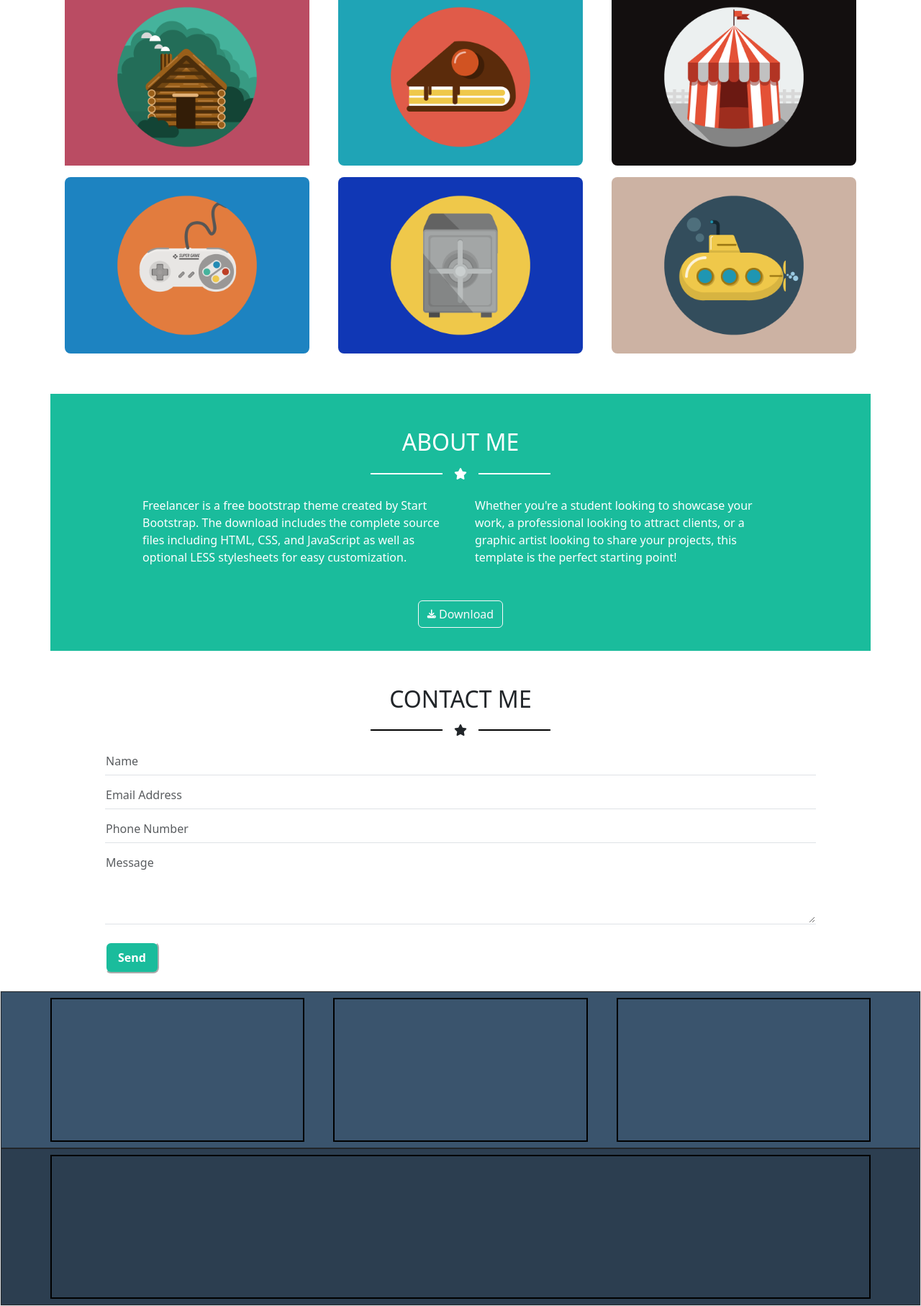
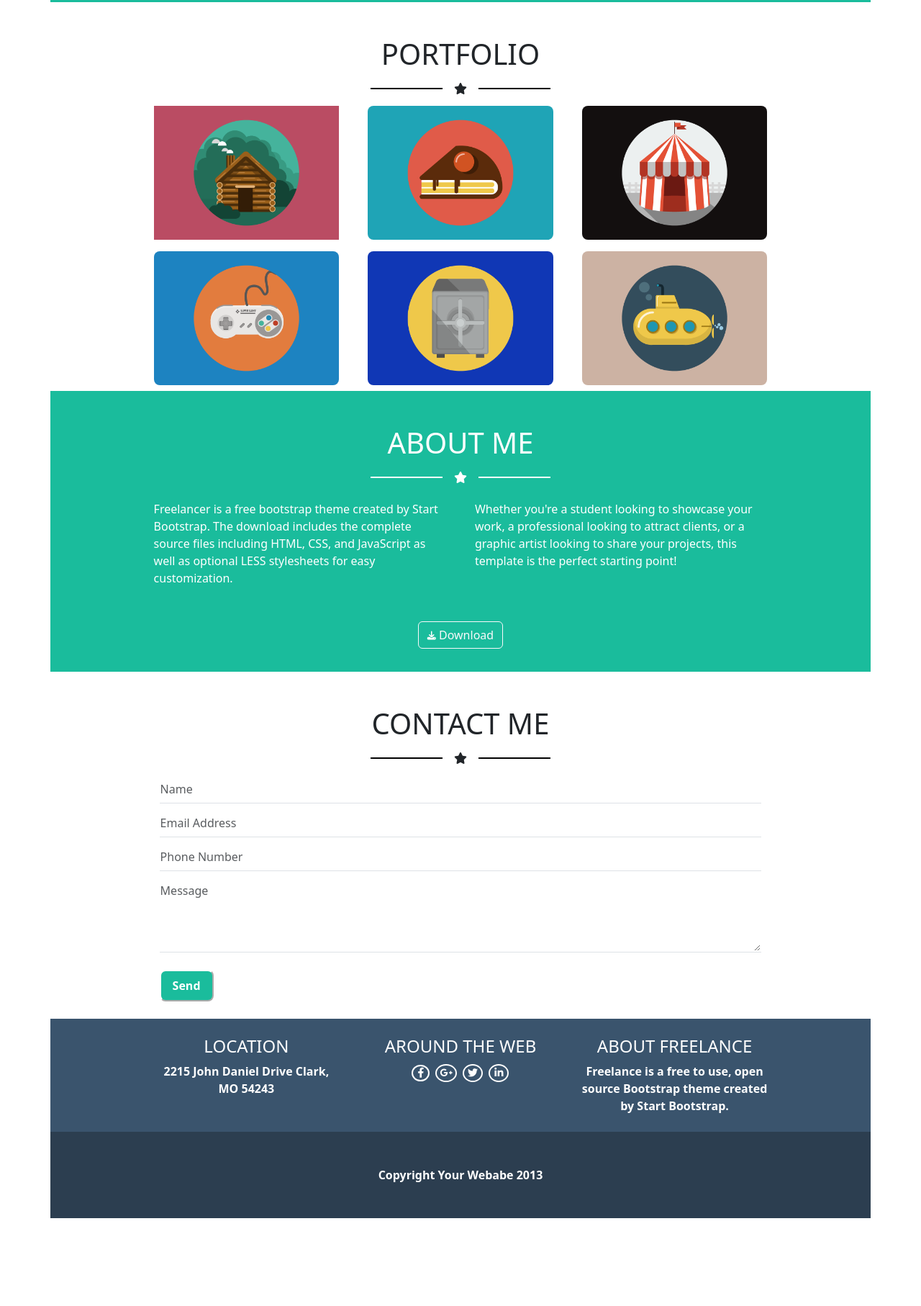
Before and after one commit to Fabio9494/html-css-bootstrap-freelancer, a plain HTML site: page index.html in a window 1280 px wide. Shown: the part 476-2290 px from the top of the page at 72% size. After the commit the page ends 2168 px from the top, so only its background shows below. Drawn offline with nearby package versions, Linux system fonts and the light colour scheme.

Commit message:
add footer

```diff
--- a/css/style.css
+++ b/css/style.css
@@ -2,6 +2,10 @@
     padding: 0;
     margin: 0 auto;
     box-sizing: border-box;
+}
+
+.width-80{
+   width: 80%;
 }
 
 .content-header{
@@ -20,8 +24,8 @@ ul{
 }
 
 
-.width-10{
-    width: 10%;
+.width-jumbo{
+    max-width: 200px;
 }
 
 .star:before {
@@ -29,32 +33,46 @@ ul{
     width: 100px;
     height: 2px;
     background: #ffffff;
-  }
+}
 
 .star:after {
     content: "";
     width: 100px;
     height: 2px;
     background: #ffffff;
-  }
+}
 
  .star-b:before {
     content: "";
     width: 100px;
     height: 2px;
     background: black;
-  }
+}
 
 .star-b:after {
     content: "";
     width: 100px;
     height: 2px;
     background: black;
-  }
+}
 
+footer i{
+    border-radius: 50%;
+    border: solid 2px white;
+    padding: 10px 5px;
+    margin: 2px;
+}
 
-.bg-2C3E50{
-    background-color: #2C3E50;
+footer i:first-child{
+    padding: 9px 6px;
+}
+
+footer i:nth-child(2){
+    padding: 10px 4px;
+}
+
+footer i:nth-child(4){
+    padding: 10px 6px;
 }
 
 .bg-1ABC9C{
@@ -65,30 +83,6 @@ ul{
     background-color: white;
 }
 
-.bg-BA4B63{
-    background-color: #BA4B63;
-}
-
-.bg-1EA4B6{
-    background-color: #1EA4B6;
-}
-
-.bg-140F0F{
-    background-color: #140F0F;
-}
-
-.bg-1C83C1{
-    background-color: #1C83C1;
-}
-
-.bg-1C83C1{
-    background-color: #1C83C1;
-}
-
-.bg-CCB2A3{
-    background-color: #CCB2A3;
-}
-
 .bg-3A546D{
     background-color: #3A546D;
 }
--- a/index.html
+++ b/index.html
@@ -34,13 +34,13 @@
     <!-- main -->
     <main>
         <div class="container-md">
-            <div class="row px-5 bg-1ABC9C">
+            <div class="row bg-1ABC9C">
                     <div class="col-12 text-white">
                     <div class="m-2 bg-1ABC9C mx-auto pb-4">
-                        <div class="width-10">
+                        <div class="width-jumbo my-4">
                             <img src="./img/avatar.svg" alt="">
                         </div>
-                        <h2 class="text-center fs-2">START BOOTSTRAP</h2>
+                        <h2 class="text-center fs-1">START BOOTSTRAP</h2>
                         <div class=" d-flex justify-content-center align-items-center star"><i class="mx-2 fa-solid fa-star p-2"></i></div>
                         <h3 class="text-center fs-6">GRAPHIC ARTIST - WEB DESIGNER - ILLUSTRATOR</h3>
                     </div>
@@ -48,11 +48,11 @@
             </div>
         </div>
 
-        <div class="container-md mb-5">
-            <div class="row">
+        <div class="container-md d-flex justify-content-center ">
+            <div class="row width-80">
                 <div class="col-12">
                   <div class="mt-5">
-                      <h2 class="d-flex justify-content-center">PORTFOLIO</h2>
+                      <h2 class="d-flex justify-content-center fs-1">PORTFOLIO</h2>
                       <div class=" d-flex justify-content-center align-items-center star-b"><i class="mx-2 fa-solid fa-star p-2"></i></div>
                   </div>
                 </div>
@@ -89,11 +89,11 @@
             </div>
         </div>
 
-        <div class="container-md bg-1ABC9C ">
-            <div class="row px-5 text-white mx-5">
+        <div class="container-md d-flex justify-content-center bg-1ABC9C ">
+            <div class="row width-80 text-white">
                 <div class="col-12">
                     <div class="m-2">
-                        <h2 class="d-flex justify-content-center mt-5">ABOUT ME</h2>
+                        <h2 class="d-flex justify-content-center mt-5 fs-1">ABOUT ME</h2>
                         <div class=" d-flex justify-content-center align-items-center star"><i class="mx-2 fa-solid fa-star p-2"></i></div>
                     </div>
                 </div>
@@ -115,11 +115,11 @@
             </div>
         </div>
 
-        <div class="container">
-            <div class="row px-5">
+        <div class="container-md d-flex justify-content-center">
+            <div class="row width-80">
                 <div class="col-12">
                     <div class=" m-2 bg-white">
-                        <h2 class="d-flex justify-content-center mt-5">CONTACT ME</h2>
+                        <h2 class="d-flex justify-content-center mt-5 fs-1">CONTACT ME</h2>
                         <div class=" d-flex justify-content-center align-items-center star-b"><i class="mx-2 fa-solid fa-star p-2"></i></div>
 
                         <form action="#" method="get">
@@ -137,22 +137,35 @@
     </main>
 
     <!-- footer -->
-    <footer>
-        <div class="container-fluid border">
-            <div class="row border border-dark px-5 bg-3A546D">
+    <footer class="text-white fw-bold fs-6">
+        <div class="container-md bg-3A546D d-flex justify-content-center">
+            <div class="row width-80">
                 <div class="col-12 col-sm-4 ">
-                    <div class="content-footer m-2 bg-3A546D"></div>
+                    <div class="m-2 text-center my-4">
+                        <h3 class="fs-4">LOCATION</h3>
+                        <div>2215 John Daniel Drive Clark, MO 54243</div>
+                    </div>
                 </div>
                 <div class="col-12 col-sm-4">
-                    <div class="content-footer m-2 bg-3A546D"></div>
+                    <div class="m-2 text-center my-4">
+                        <h3 class=" fs-4">AROUND THE WEB</h3>
+                        <div><i class="fa-brands fa-facebook-f fa-sm" style="color: #ffffff;"></i></i> <i class="fa-brands fa-google-plus-g fa-sm" style="color: #ffffff;"></i> <i class="fa-brands fa-twitter fa-sm" style="color: #ffffff;"></i> <i class="fa-brands fa-linkedin-in fa-sm" style="color: #ffffff;"></i></div>
+                    </div>
                 </div>
                 <div class="col-12 col-sm-4">
-                    <div class="content-footer m-2 bg-3A546D"></div>
+                    <div class="m-2 text-center my-4">
+                        <h3 class="fs-4"> ABOUT FREELANCE</h3>
+                        <p>Freelance is a free to use, open source Bootstrap theme created by Start Bootstrap.</p>
+                    </div>
                 </div>
             </div>
-            <div class="row border border-dark px-5 bg-2C3E50">
+        </div>
+        <div class="container-md">
+            <div class="row bg-2C3E50">
                 <div class="col-12">
-                    <div class="content-footer m-2 bg-2C3E50"></div>
+                    <div class="m-2 my-5 bg-2C3E50 text-center">
+                        <p>Copyright Your Webabe 2013</p>
+                    </div>
                 </div>
             </div>
         </div>
```
